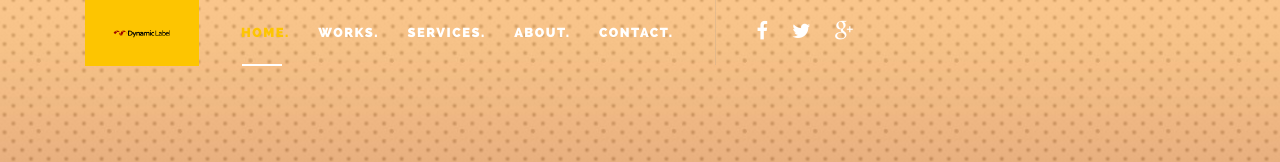
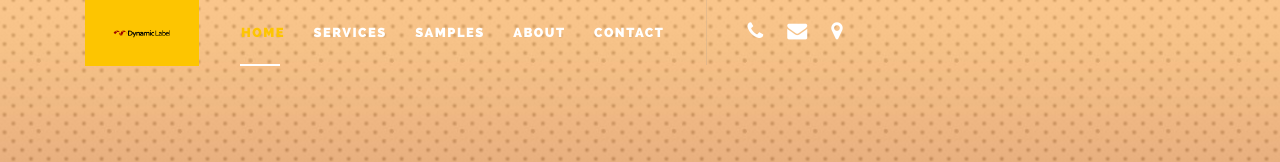
Before and after one commit to dalcon007/dynamiclabel, a plain HTML site: page docs/index.html in a window 1280 px wide. Shown: the top 162 px of the page. Drawn offline with Linux system fonts and the light colour scheme.

Commit message:
Update index.html

```diff
--- a/docs/index.html
+++ b/docs/index.html
@@ -53,19 +53,19 @@
          	</a>
 
 	         <ul id="nav" class="nav">
-	            <li><a class="smoothscroll" href="#hero">Home.</a></li>
-		         <li class="current"><a class="smoothscroll" href="#portfolio">Works.</a></li>
-	            <li><a class="smoothscroll" href="#services">Services.</a></li>
-	            <li><a class="smoothscroll" href="#about">About.</a></li>
-	            <li><a class="smoothscroll" href="#contact">Contact.</a></li>
+	            <li><a class="smoothscroll" href="#hero">Home</a></li>
+		    <li><a class="smoothscroll" href="#services">Services</a></li>
+		    <li class="current"><a class="smoothscroll" href="#portfolio">Samples</a></li>
+	            <li><a class="smoothscroll" href="#about">About</a></li>
+	            <li><a class="smoothscroll" href="#contact">Contact</a></li>
 	         </ul> <!-- end #nav -->
 
 	      </nav> <!-- end #nav-wrap -->
 
 	      <ul class="header-social">
-	        	<li><a href="#"><i class="fa fa-facebook"></i></a></li>
-	        	<li><a href="#"><i class="fa fa-twitter"></i></a></li>
-	        	<li><a href="#"><i class="fa fa-google-plus"></i></a></li>
+	        	<li><a href="#"><i class="fa fa-phone"></i></a></li>
+	        	<li><a href="#"><i class="fa fa-envelope"></i></a></li>
+	        	<li><a href="#"><i class="fa fa-map-marker"></i></a></li>
 	      </ul>
 
 	   </div>
```
